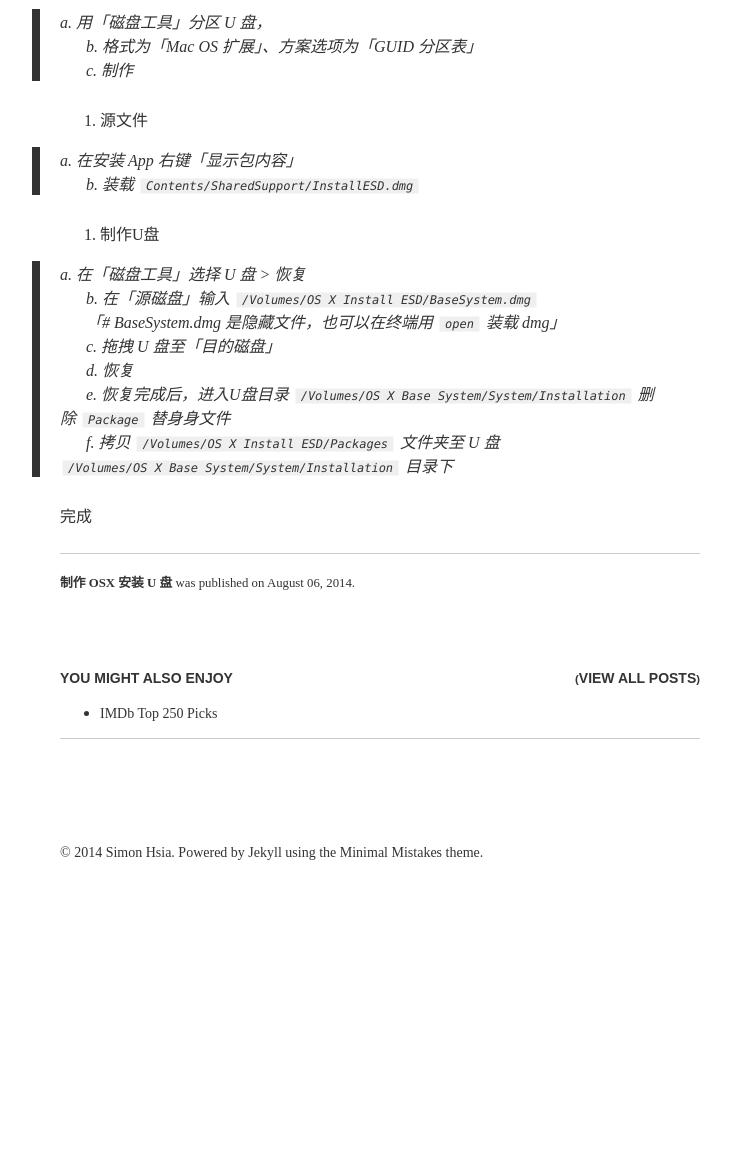
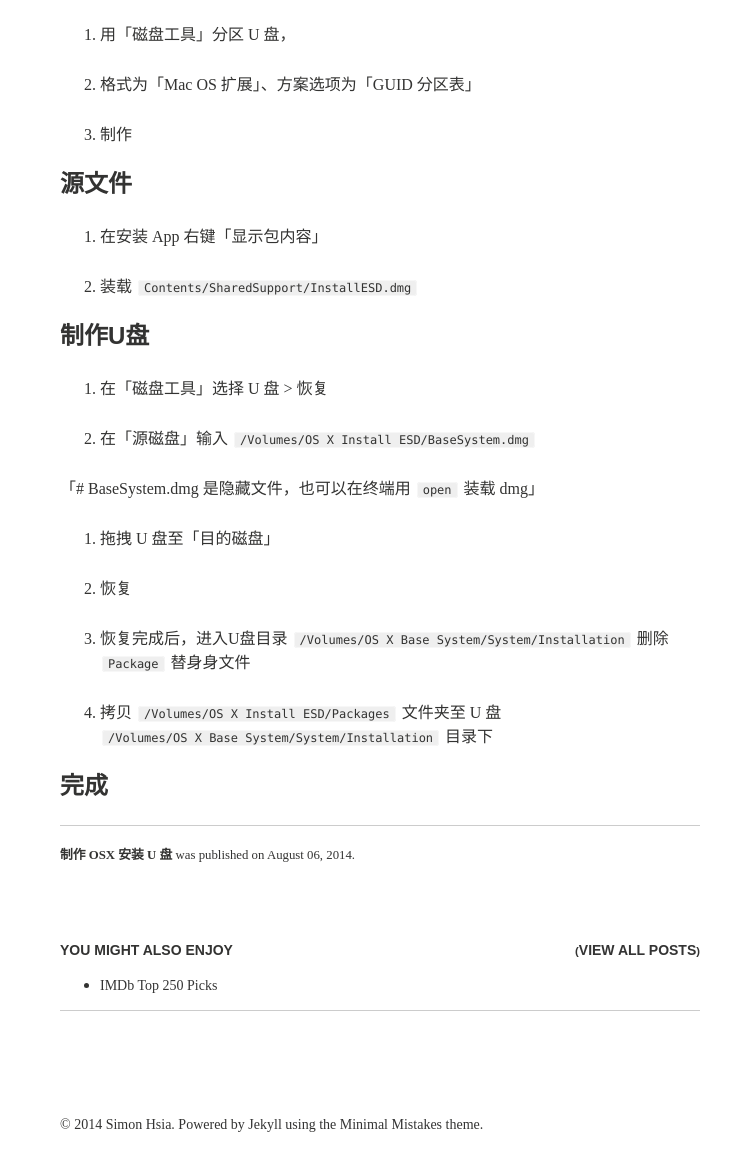
Before and after one commit to Simonhsia/simonhsia.github.io, a Jekyll site: the page built from _posts/2014-08-06-make-osx-install-disk.md, in a window 1280 px wide, cut to the strip 186-1367 px from the top of the page. Shown: the top 1171 px of the strip, without its empty margins (260-991 px from the left). Built offline with Jekyll 4.4.1, drawn with Linux system fonts in a browser that asks for light colours; nearby versions of some CDN libraries; some web fonts are replaced; before the commit the page ends 1095 px from its top, so only the background shows below that; part of the change alters nothing that is shown.

```diff
--- a/_posts/2014-08-06-make-osx-install-disk.md
+++ b/_posts/2014-08-06-make-osx-install-disk.md
@@ -6,34 +6,34 @@ excerpt: "OSX 安装 U 盘制作记要"
 tags: [OSX]
 ---
 
-1. 准备U盘
+### 准备U盘
 
->a. 用「磁盘工具」分区 U 盘，
->
->b. 格式为「Mac OS 扩展」、方案选项为「GUID 分区表」
->
->c. 制作
+1. 用「磁盘工具」分区 U 盘，
 
-2. 源文件
+2. 格式为「Mac OS 扩展」、方案选项为「GUID 分区表」
 
->a. 在安装 App 右键「显示包内容」
->
->b. 装载 `Contents/SharedSupport/InstallESD.dmg`
+3. 制作
 
-3. 制作U盘
+### 源文件
 
->a. 在「磁盘工具」选择 U 盘 > 恢复
->
->b. 在「源磁盘」输入 `/Volumes/OS X Install ESD/BaseSystem.dmg`
->
->「# BaseSystem.dmg 是隐藏文件，也可以在终端用 `open` 装载 dmg」
->
->c. 拖拽 U 盘至「目的磁盘」
->
->d. 恢复
->
->e. 恢复完成后，进入U盘目录 `/Volumes/OS X Base System/System/Installation` 删除 `Package` 替身身文件
->
->f. 拷贝  `/Volumes/OS X Install ESD/Packages`  文件夹至 U 盘 `/Volumes/OS X Base System/System/Installation` 目录下
+1. 在安装 App 右键「显示包内容」
 
-完成
+2. 装载 `Contents/SharedSupport/InstallESD.dmg`
+
+### 制作U盘
+
+1. 在「磁盘工具」选择 U 盘 > 恢复
+
+2. 在「源磁盘」输入 `/Volumes/OS X Install ESD/BaseSystem.dmg`
+
+「# BaseSystem.dmg 是隐藏文件，也可以在终端用 `open` 装载 dmg」
+
+3. 拖拽 U 盘至「目的磁盘」
+
+4. 恢复
+
+5. 恢复完成后，进入U盘目录 `/Volumes/OS X Base System/System/Installation` 删除 `Package` 替身身文件
+
+6. 拷贝  `/Volumes/OS X Install ESD/Packages`  文件夹至 U 盘 `/Volumes/OS X Base System/System/Installation` 目录下
+
+### 完成
```
